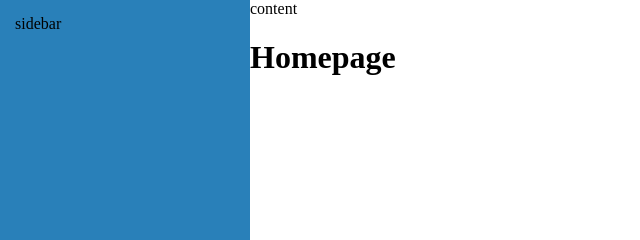
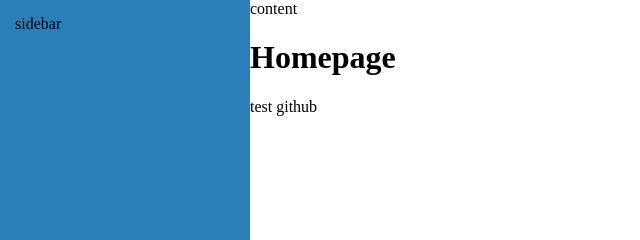
Before and after one commit to AbdalrhmanAlshykhDeeb/Ultimate-Frontend, a website: page stage/html/homepage.pug in a window 1280 px wide. Shown: the top 240 px of the page, 0-640 px from the left. Drawn offline with nearby package versions, Linux system fonts and the light colour scheme; files that its build step writes are made by us from their sources.

Commit message:
testgithib

```diff
--- a/stage/html/homepage.pug
+++ b/stage/html/homepage.pug
@@ -13,3 +13,4 @@
          .content-area
             | content
             h1 #{pageTitle}
+            p test github
```
